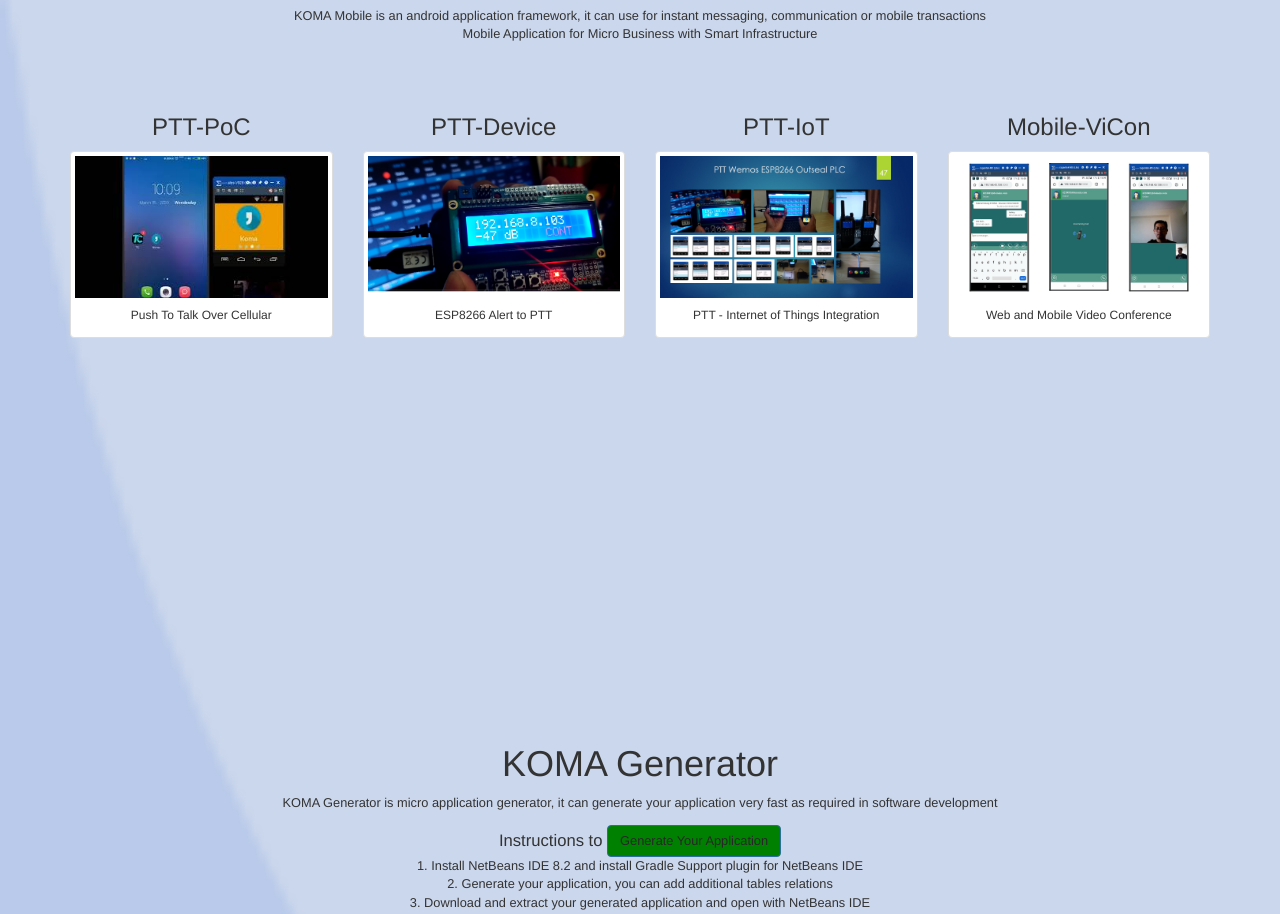
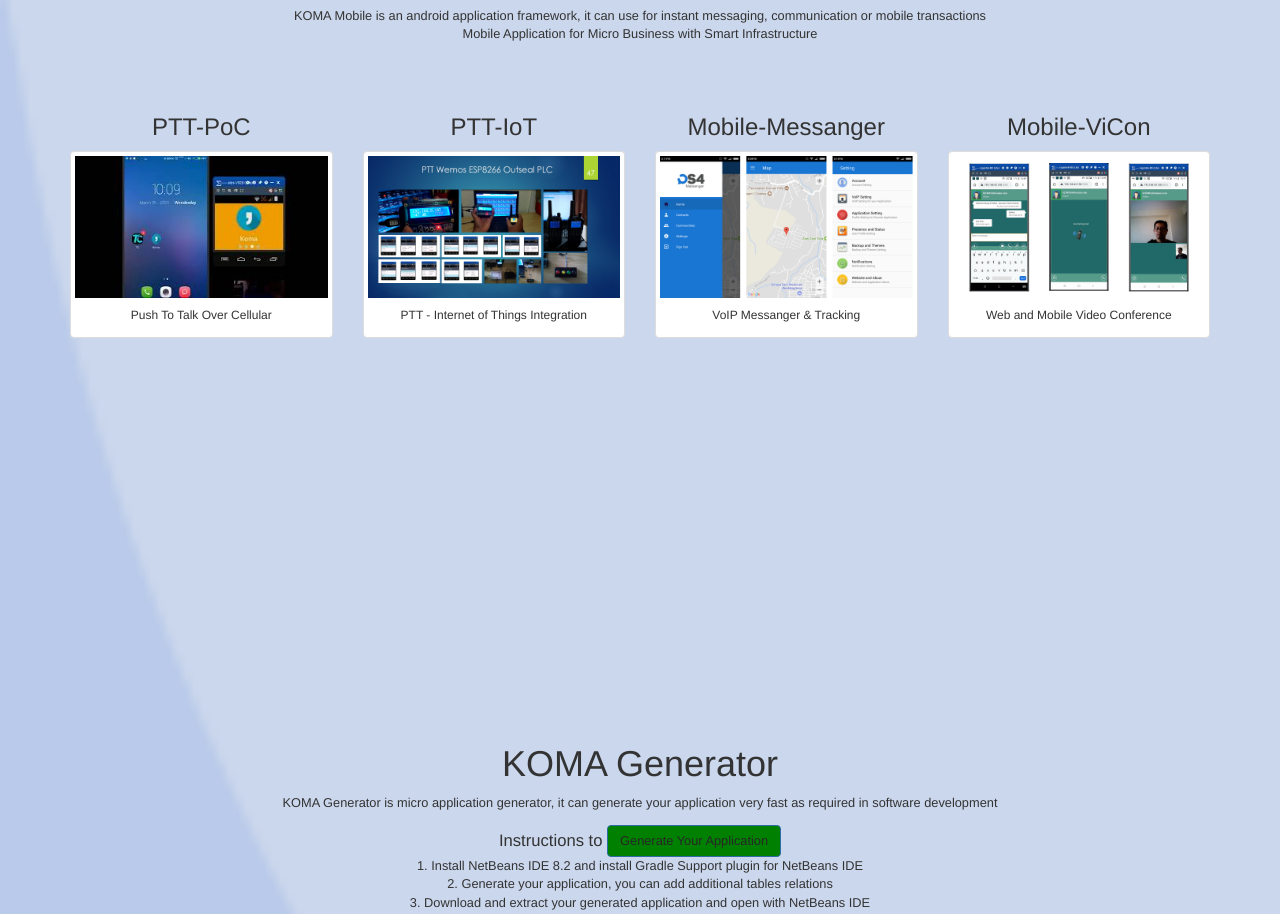
Before and after one commit to koma-network/koma-network.github.io, a plain HTML site: page index.html in a window 1280 px wide. Shown: the part 2457-3371 px from the top of the page. Drawn offline with nearby package versions, Linux system fonts and the light colour scheme; no server answers.

Commit message:
update commit

```diff
--- a/index.html
+++ b/index.html
@@ -362,23 +362,23 @@
         </div>
     </div>
     <div class="col-sm-3 text-center">
-        <h3>PTT-Device</h3>
+        <h3>PTT-IoT</h3>
         <div class="thumbnail">
         <a href="https://youtu.be/Dm6HB_Enox0">
-              <img src="images/mobile-wemos.png" alt="Product1" class="img-responsive center-block"/>
+              <img src="images/mobile-iot.jpg" alt="Product1" class="img-responsive center-block"/>
                 <div class="caption">
-                      <p>ESP8266 Alert to PTT</p>
+                      <p>PTT - Internet of Things Integration</p>
                 </div>
         </a>
         </div>
     </div>
     <div class="col-sm-3 text-center">
-        <h3>PTT-IoT</h3>
+        <h3>Mobile-Messanger</h3>
         <div class="thumbnail">
-        <a href="https://youtu.be/v5G9OF0uWdc">
-              <img src="images/mobile-iot.jpg" alt="Product1" class="img-responsive center-block"/>
+        <a href="images/mobile-messanger.jpg">
+              <img src="images/mobile-messanger.jpg" alt="Product1" class="img-responsive center-block"/>
                 <div class="caption">
-                      <p>PTT - Internet of Things Integration</p>
+                      <p>VoIP Messanger & Tracking</p>
                 </div>
         </a>
         </div>
```
Also changed, not shown: images/mobile-1.png (deleted), images/mobile-messanger.jpg (added).
